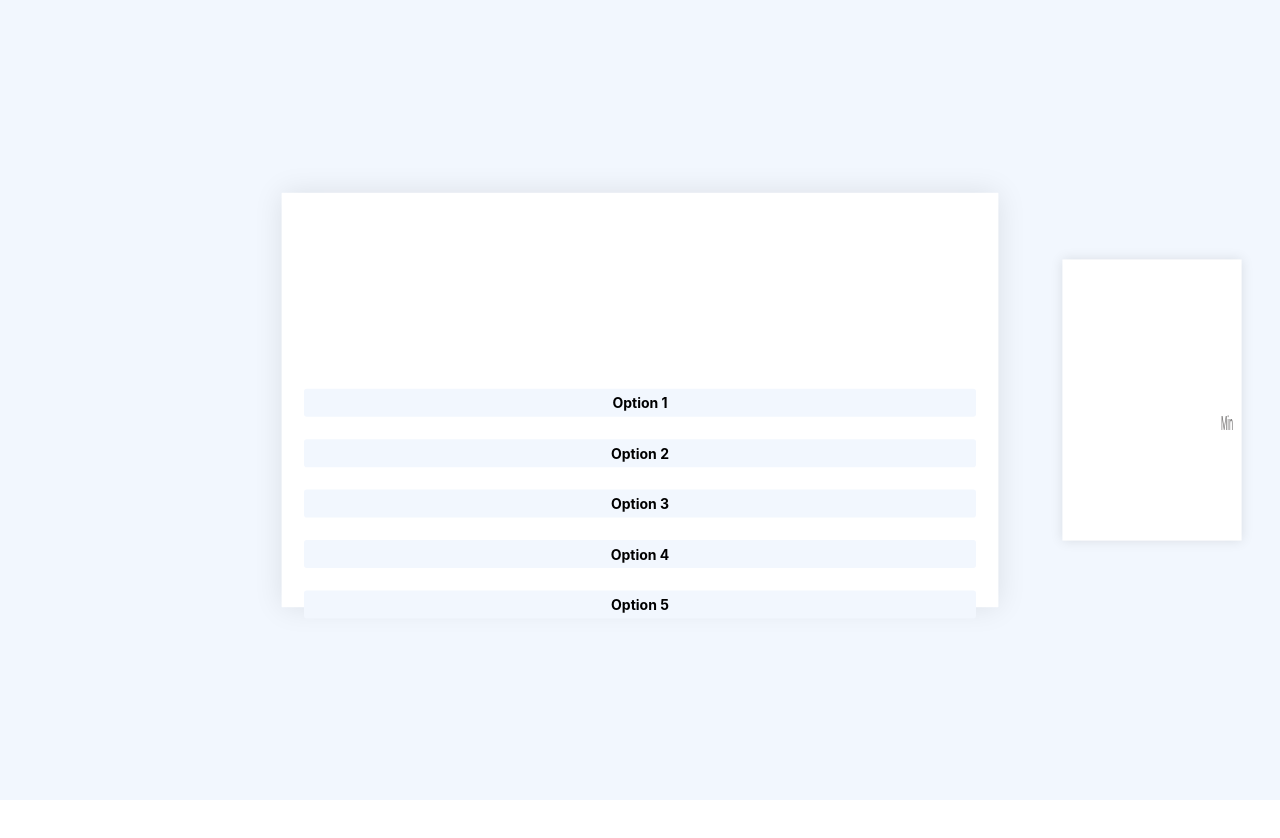
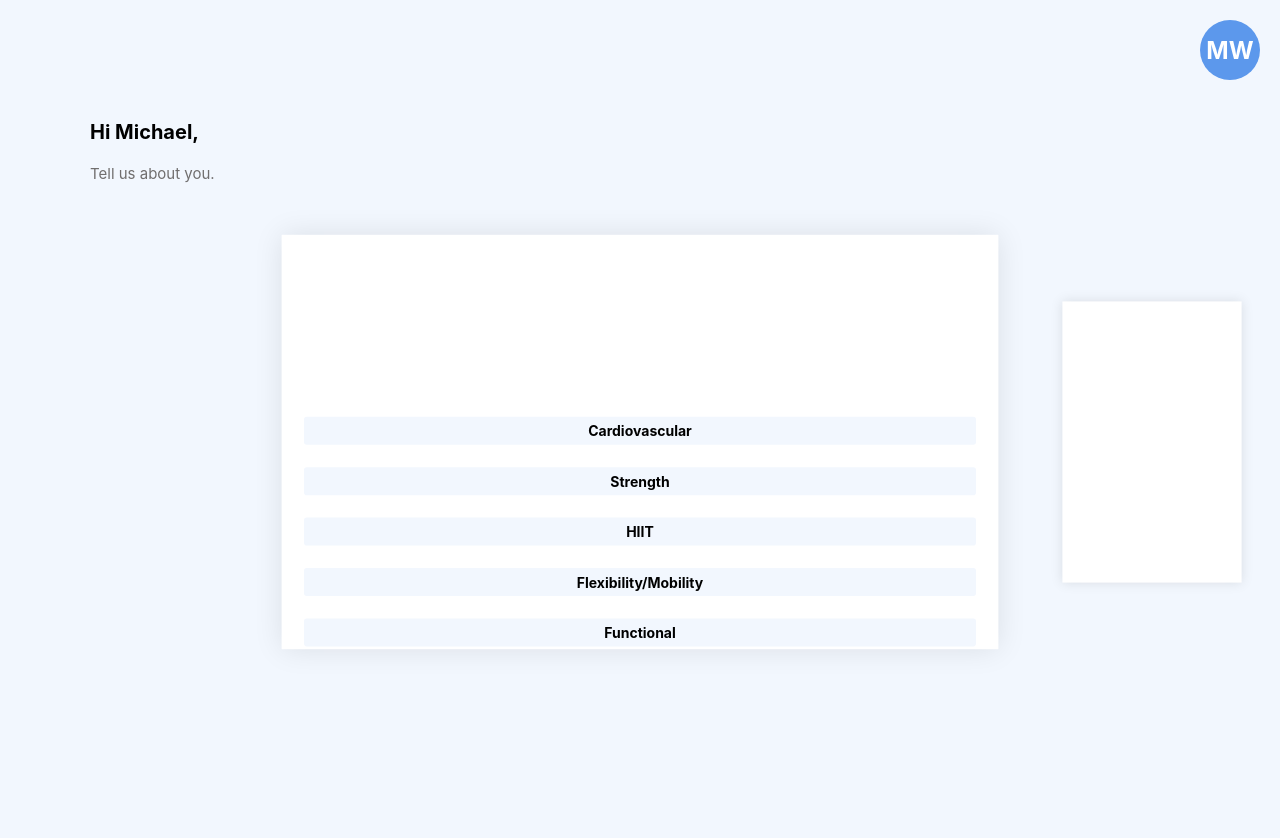
Before and after one commit to keskami/FitAI, a React (Create React App) app: page /questions in a window 1280 px wide. Shown: the top 838 px of the page. Before the commit the page ends 800 px from the top, so only its background shows below. Built offline with nearby package versions, Linux system fonts and the light colour scheme.

Commit message:
question page work

```diff
--- a/src/Pages/Home.js
+++ b/src/Pages/Home.js
@@ -1,48 +1,8 @@
 // src/components/HomePage.js
 
 import React from 'react';
-import styled from 'styled-components';
 import { Link } from 'react-router-dom';
-
-const HomePageContainer = styled.div`
-  background-color: #F2F7FE;
-  height: 100vh;
-  display: flex;
-  flex-direction: column;
-  align-items: center;
-  justify-content: center;
-`;
-
-const CircleInitials = styled.div`
-  background-color: #5C98EC;
-  color: white;
-  width: 60px;
-  height: 60px;
-  border-radius: 50%;
-  display: flex;
-  align-items: center;
-  justify-content: center;
-  font-size: 24px;
-  font-weight: bold;
-  position: absolute;
-  top: 20px;
-  right: 20px;
-`;
-
-const StartButton = styled.button`
-  background-color: #5C98EC;
-  color: white;
-  padding: 20px 40px;
-  font-size: 18px;
-  border: none;
-  border-radius: 8px;
-  cursor: pointer;
-  margin-top: 40px;
-
-  &:hover {
-    background-color: #4A7CBF;
-  }
-`;
+import { HomePageContainer, CircleInitials, StartButton } from './HomeStyles';
 
 const HomePage = () => {
   return (
--- /dev/null
+++ b/src/Pages/HomeStyles.js
@@ -0,0 +1,41 @@
+import styled from "styled-components";
+
+export const HomePageContainer = styled.div`
+  background-color: #F2F7FE;
+  height: 100vh;
+  display: flex;
+  flex-direction: column;
+  align-items: center;
+  justify-content: center;
+`;
+
+export const CircleInitials = styled.div`
+  background-color: #5C98EC;
+  color: white;
+  width: 60px;
+  height: 60px;
+  border-radius: 50%;
+  display: flex;
+  align-items: center;
+  justify-content: center;
+  font-size: 24px;
+  font-weight: bold;
+  position: absolute;
+  top: 20px;
+  right: 20px;
+`;
+
+export const StartButton = styled.button`
+  background-color: #5C98EC;
+  color: white;
+  padding: 20px 40px;
+  font-size: 18px;
+  border: none;
+  border-radius: 8px;
+  cursor: pointer;
+  margin-top: 40px;
+
+  &:hover {
+    background-color: #4A7CBF;
+  }
+`;
--- a/src/Pages/Questions.js
+++ b/src/Pages/Questions.js
@@ -6,12 +6,20 @@ import {
     QuestionBox,
     ButtonContainer,
     Button,
-    Input
+    Input,
+    Name,
+    Subheader
 } from './QuestionsStyles';
+import { CircleInitials } from './HomeStyles';
 
 const QuestionsPage = () => {
     const [currentQuestionTransform, setCurrentQuestionTransform] = useState(-1);
     const [currentQuestion, setCurrentQuestion] = useState(1);
+    const [duration, setDuration] = useState('');
+    var workout;
+    var intensity;
+    var genre;
+    var atmosphere;
 
     const handleNextQuestion = (clickable) => {
         if (clickable) {
@@ -27,15 +35,79 @@ const QuestionsPage = () => {
         }
     };
 
+    const buttonPress = (index, content) => {
+        if (index === 0) {
+            if (content === 'Cardiovascular') {
+                workout = 'Cardiovascular';
+            } else if (content === 'Strength') {
+                workout = 'Strength'
+            } else if (content === 'HIIT') {
+                workout = 'HIIT'
+            } else if (content === 'Flexibility/Mobility') {
+                workout = 'Flexibility/Mobility'
+            } else if (content === 'Functional') {
+                workout = 'Functional'
+            }
+            console.log(workout)
+        } else if (index === 1) {
+            if (content === 'Easy') {
+                intensity = 'Easy';
+            } else if (content === 'Moderate') {
+                intensity = 'Moderate'
+            } else if (content === 'Vigorous') {
+                intensity = 'Vigorous'
+            } else if (content === 'High Intensity') {
+                intensity = 'High Intensity'
+            }
+            console.log(intensity)
+        } else if (index === 2) {
+            if (content === 'Pop') {
+                genre = 'Pop';
+            } else if (content === 'Rock') {
+                genre = 'Rock'
+            } else if (content === 'Hip-Hop') {
+                genre = 'Hip-Hop'
+            } else if (content === 'Electronic') {
+                genre = 'Electronic'
+            } else if (content === 'Classical') {
+                genre = 'Classical'
+            }
+            console.log(genre)
+        } else if (index === 3) {
+            if (content === 'Energetic') {
+                atmosphere = 'Energetic';
+            } else if (content === 'Motivational') {
+                atmosphere = 'Motivational'
+            } else if (content === 'Calming') {
+                atmosphere = 'Calming'
+            } else if (content === 'Focused') {
+                atmosphere = 'Focused'
+            }
+            console.log(atmosphere)
+        }
+    }
+
+    const handleDuration = (e) => {
+        setDuration(e.target.value);
+        console.log(duration)
+    }
+
     const questionData = [
-        { buttons: ['Option 1', 'Option 2', 'Option 3', 'Option 4', 'Option 5'] },
+        { buttons: ['Cardiovascular', 'Strength', 'HIIT', 'Flexibility/Mobility', 'Functional'] },
         { input: true }, // Replace buttons with input text field
-        { buttons: ['Option 1', 'Option 2', 'Option 3', 'Option 4', 'Option 5'] },
-        { buttons: ['Option 1', 'Option 2'] },
-        { buttons: ['Option 1', 'Option 2', 'Option 3', 'Option 4', 'Option 5', 'Option 6'] },
+        { buttons: ['Easy', 'Moderate', 'Vigorous', 'High Intensity'] },
+        { buttons: ['Pop', 'Rock', 'Hip-Hop', 'Electronic', 'Classical'] },
+        { buttons: ['Energetic', 'Motivational', 'Calming', 'Focused'] },
     ];
 
     return (
+
+        <div style={{ display: 'flex', flexDirection: 'column', backgroundColor: '#F2F7FE' }}>
+            <CircleInitials>MW</CircleInitials>
+            <div style = {{margin: '100px 0 0 90px'}}>
+                <Name>Hi Michael,</Name>
+                <Subheader>Tell us about you.</Subheader>
+            </div>
             <QuestionsPageContainer>
                 {[1, 2, 3, 4, 5].map((questionNumber, index) => (
                     <QuestionBox
@@ -56,7 +128,9 @@ const QuestionsPage = () => {
                         {questionData[index].input ? (
                             <><Input
                                 type="text"
-                            style={{ visibility: (questionNumber === currentQuestion ? 'visible' : 'hidden') }} /><span style={{ position: 'absolute', top: '50%', transform: 'translateY(50%)', right: '12px', color: '#706E6E', fontSize: '10px' }}>Min</span></>
+                                value={duration}
+                                onChange={handleDuration}
+                                style={{ visibility: (questionNumber === currentQuestion ? 'visible' : 'hidden') }} /><span style={{ position: 'absolute', top: '47%', transform: 'translateY(50%)', right: '12px', color: '#706E6E', fontSize: '10px', visibility: (questionNumber === currentQuestion ? 'visible' : 'hidden') }}>Min</span></>
                         ) : (
                             <ButtonContainer>
                                 {questionData[index].buttons.map((buttonContent, buttonIndex) => (
@@ -64,7 +138,7 @@ const QuestionsPage = () => {
                                         key={buttonIndex}
                                         backgroundColor={'#F2F7FE'}
                                         hoverColor={`#4A7CBF`}
-                                    onClick={(e) => e.stopPropagation()} // Prevent click propagation
+                                        onClick={(e) => buttonPress(index, buttonContent)} // Prevent click propagation
                                         style={{ visibility: (questionNumber === currentQuestion ? 'visible' : 'hidden') }}
                                     >
                                         {buttonContent}
@@ -75,6 +149,7 @@ const QuestionsPage = () => {
                     </QuestionBox>
                 ))}
             </QuestionsPageContainer>
+        </div>
     );
 };
 
--- a/src/Pages/QuestionsStyles.js
+++ b/src/Pages/QuestionsStyles.js
@@ -15,7 +15,6 @@ export const QuestionsPageContainer = styled.div`
   background-color: #F2F7FE;
   height: 100vh;
   display: flex;
-  align-items: center;
   justify-content: center;
   overflow: hidden;
   position: relative;
@@ -30,13 +29,14 @@ export const QuestionBox = styled.div`
   transition: transform 0.5s ease-in-out;
   display:flex;
   padding: 10px 8px;
+  margin-top: 170px;
 `;
 
 export const ButtonContainer = styled.div`
   display: flex;
   flex-direction: column;
   gap: 8px;
-  margin-top: 60px;
+  margin-top: 55px;
   width: 100%;
 `;
 
@@ -59,12 +59,25 @@ export const Button = styled.button`
 `;
 
 export const Input = styled.input`
-  font-size:25px;
-  width: 60%;
+  font-size:23px;
+  width: 62%;
   height:30%;
-  padding: 0;
   margin-top: 50px;
   border: none;
   background-color: #F2F7FE;
-  text-align: right:
+  text-align: right;
+  direction: rtl;
+  padding: 0 21px 0 0;
 `;
+
+export const Name = styled.p`
+  font-size: 20px;
+  font-family: 'Inter';
+  font-weight: bold;
+`;
+
+export const Subheader = styled.p`
+  color: #706E6E;
+  font-family: 'Inter';
+  font-size: 15px;
+`;
```
Lines whose indentation alone changed are shown as unchanged.
